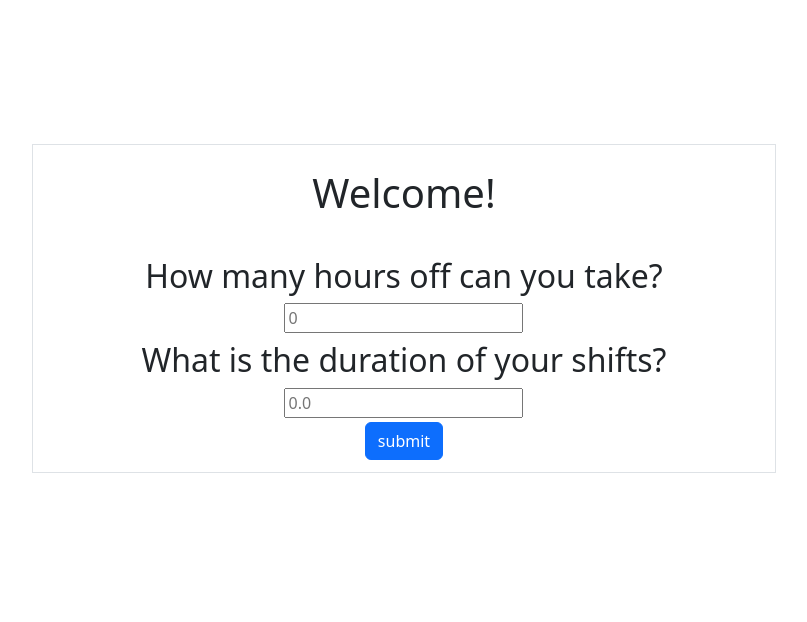
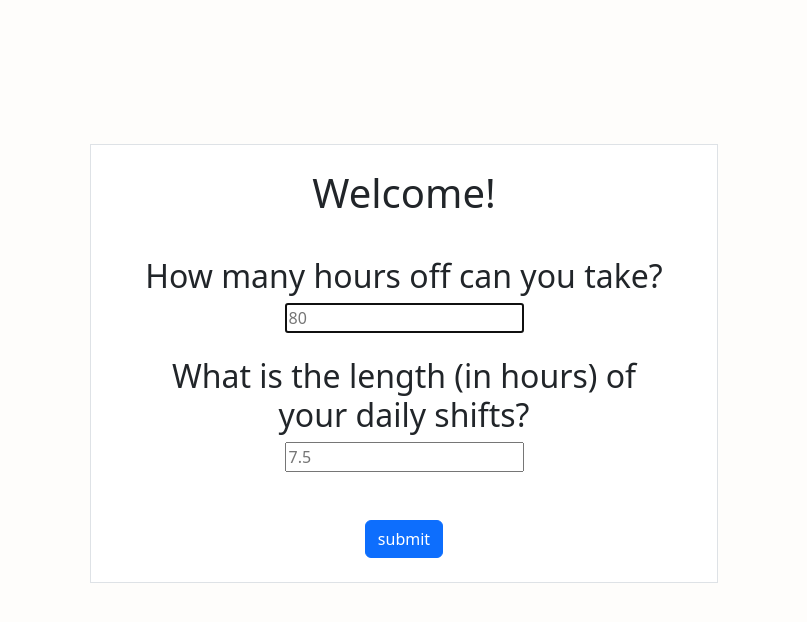
Before and after one commit to matthieums/final-project-1, a Django app: page / in a window 1280 px wide. Shown: the top 622 px of the page, without its empty margins (236-1043 px from the left). Run offline with Django 5.2, Linux system fonts and the light colour scheme.

Commit message:
Some UX tweaks for the forms and their display
Clearer questions for the form, better placeholders, upgraded visuals.

```diff
--- a/finalproject/holidaycalculator/forms.py
+++ b/finalproject/holidaycalculator/forms.py
@@ -1,7 +1,19 @@
 from django import forms
 
 class HolidayForm(forms.Form):
-    hours = forms.IntegerField(label=False, widget=forms.TextInput(attrs={'autocomplete': 'off', 'placeholder':'0'}), min_value=0, max_value=999)
+    hours = forms.IntegerField(label=False,
+                               widget=forms.TextInput(attrs={
+                                   'autocomplete': 'off',
+                                    'placeholder':'80',
+                                    'autofocus':'on'}),
+                                min_value=1,
+                                max_value=999)
 
 class ShiftForm(forms.Form):
-    shiftlength = forms.DecimalField(label=False, widget=forms.TextInput(attrs={'autocomplete': 'off', 'placeholder':'0.0'}), max_digits=2, decimal_places=1)
+    shiftlength = forms.DecimalField(label=False,
+                                     widget=forms.TextInput(attrs={
+                                        'autocomplete': 'off',
+                                        'placeholder':'7.5'}),
+                                    min_value=1,
+                                    max_digits=2,
+                                    decimal_places=1)
--- a/finalproject/holidaycalculator/static/holidaycalculator/helpers.js
+++ /dev/null
@@ -1 +0,0 @@
-export const dayCount = (year, month) => new Date(year, month, 0).getDate();
--- a/finalproject/holidaycalculator/static/holidaycalculator/holidaycalculator.js
+++ b/finalproject/holidaycalculator/static/holidaycalculator/holidaycalculator.js
@@ -94,12 +94,14 @@ document.addEventListener('DOMContentLoaded', function () {
     // clear previous session
     localStorage.clear()
 
-     // Hours to deduce or add when clicked, reflects the user's shifts
-     const shiftLength = parseFloat(document.getElementById('shift-length').innerHTML)
+    if (document.getElementById('calendar-container')) {
 
-    if (document.getElementById('calendar-container')) {
+        // Additional row display
         const additionalRow = document.getElementById('calendar-row-5')
         additionalRow.style.display = 'none'
+
+         // Hours to deduce or add when clicked, reflects the user's shifts
+         const shiftLength = parseFloat(document.getElementById('shift-length').innerHTML)
 
         // Get data to populate calendar and set each cells' value
         const months = ["January", "February", "March", "April", "May", "June", "July",
--- a/finalproject/holidaycalculator/static/holidaycalculator/styles.css
+++ b/finalproject/holidaycalculator/static/holidaycalculator/styles.css
@@ -1,3 +1,11 @@
+.bg-custom-color {
+    background-color: rgba(250, 235, 215, 0.096) ;
+}
+
+.form-container {
+    background-color: white;
+}
+
 #calendar-days-row > .col {
     user-select: none;
 }
--- a/finalproject/holidaycalculator/templates/holidaycalculator/index.html
+++ b/finalproject/holidaycalculator/templates/holidaycalculator/index.html
@@ -7,9 +7,9 @@
     <div class="row mt-4"></div>
     <div class="row mt-4"></div>
 
-    <div class="body container d-flex   justify-content-center">
+    <div class="body container-fluid d-flex justify-content-center">
 
-        <div class="form-container border col-8 m-4 ">
+        <div class="form-container border col-6 m-4 ">
 
 
         <div class="row mt-4 justify-content-center">
@@ -19,7 +19,7 @@
         </div>
 
         <div class="row my-2 justify-content-center">
-            <div class="col-10 text-center ">
+            <div class="col-10 text-center">
                 <h2>How many hours off can you take?</h2>
                     <form action="calendar" method="post">
                         {% csrf_token %}
@@ -27,11 +27,11 @@
 
             </div>
         </div>
-        <div class="row my-2 justify-content-center">
-            <div class="col-10 text-center ">
-                <h2>What is the duration of your shifts?</h2>
+        <div class="row my-4 justify-content-center">
+            <div class="col-10 text-center">
+                <h2>What is the length (in hours) of your daily shifts?</h2>
                         {{ shiftform }}
-                    <input type="Submit" class="btn btn-primary m-1" value="submit">
+                    <input type="Submit" class="btn btn-primary mt-5" value="submit">
                     </form>
             </div>
         </div>
--- a/finalproject/holidaycalculator/templates/holidaycalculator/layout.html
+++ b/finalproject/holidaycalculator/templates/holidaycalculator/layout.html
@@ -10,7 +10,7 @@
     <link href="https://cdn.jsdelivr.net/npm/bootstrap@5.2.3/dist/css/bootstrap.min.css" rel="stylesheet" integrity="sha384-rbsA2VBKQhggwzxH7pPCaAqO46MgnOM80zW1RWuH61DGLwZJEdK2Kadq2F9CUG65" crossorigin="anonymous">
 
 </head>
-<body>
+<body class="bg-custom-color">
     {% block body %}
     {% endblock %}
     <script src="https://cdn.jsdelivr.net/npm/bootstrap@5.2.3/dist/js/bootstrap.bundle.min.js" integrity="sha384-kenU1KFdBIe4zVF0s0G1M5b4hcpxyD9F7jL+jjXkk+Q2h455rYXK/7HAuoJl+0I4" crossorigin="anonymous"></script>
--- a/finalproject/holidaycalculator/views.py
+++ b/finalproject/holidaycalculator/views.py
@@ -10,6 +10,7 @@ def index(request):
         'holidayform':holidayform,
         'shiftform':shiftform
     })
+
 
 def calendar(request):
     ROWS = {x for x in range(6)}
@@ -45,5 +46,6 @@ def calendar(request):
                         'shiftform':shiftform
             })
 
+
 def setHours(request):
      pass
```
Also changed, not shown: README.md.
